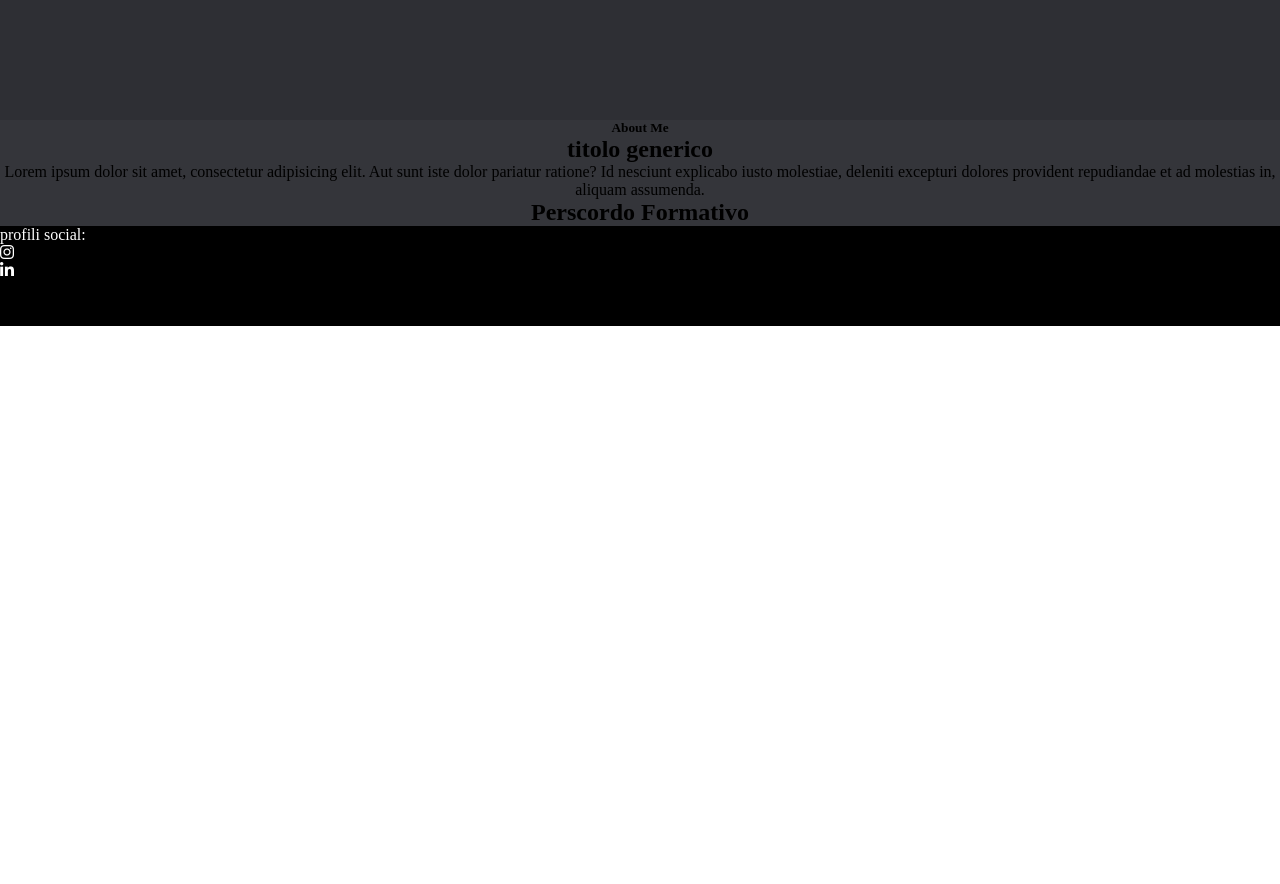
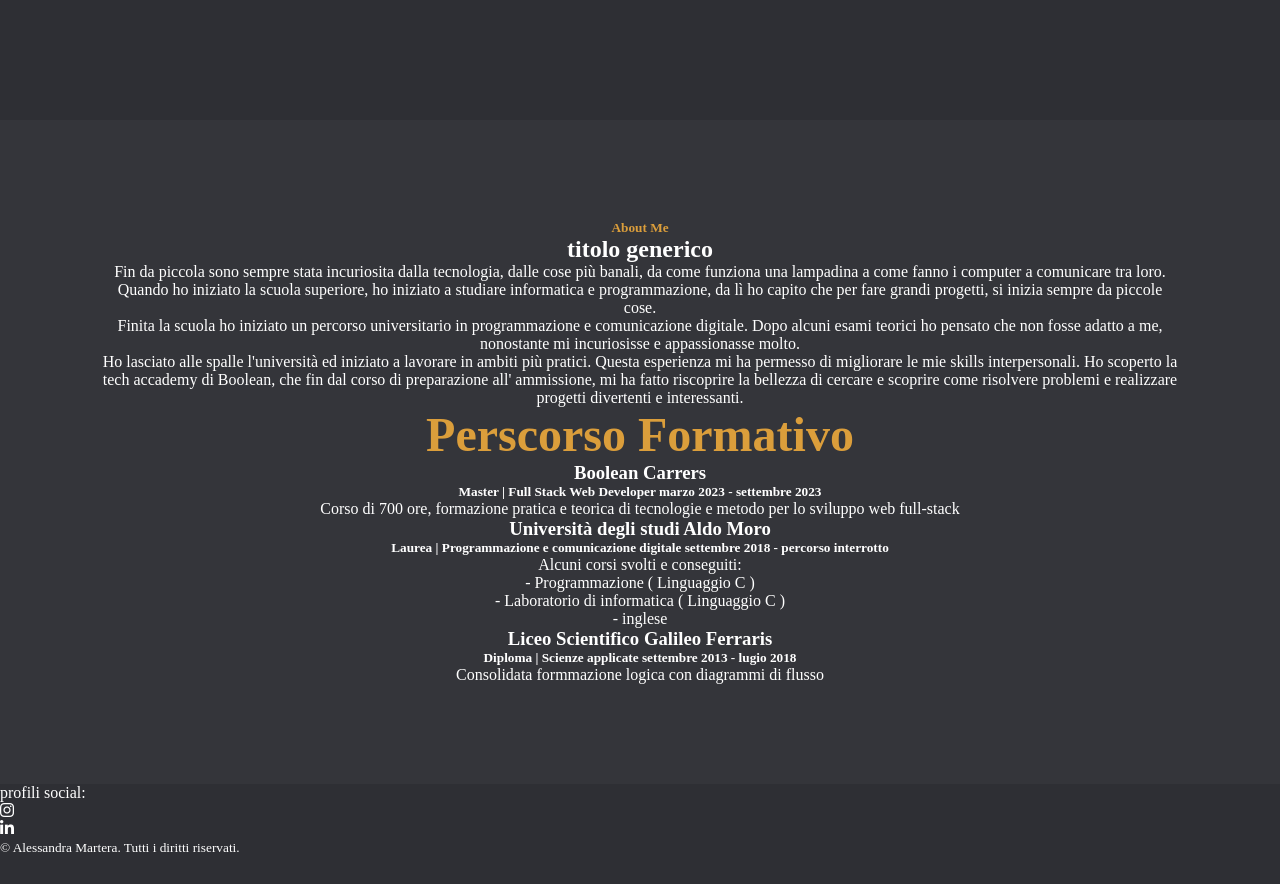
Before and after one commit to AlessandraMartera/portfolio_website, a Vue app: page / in a window 1280 px wide. Shown: the part 780-1664 px from the top of the page. Before the commit the page ends 1106 px from the top, so only its background shows below. Built offline with nearby package versions, Linux system fonts and the light colour scheme.

Commit message:
add macro structrure training

```diff
--- a/src/components/AboutSection.vue
+++ b/src/components/AboutSection.vue
@@ -8,22 +8,84 @@ export default {
 <template>
     <section>
         <div>
-            <h5>
+            <h5 class="highlighter">
                 About Me
             </h5>
             <h2>
                 titolo generico
             </h2>
             <p>
-                Lorem ipsum dolor sit amet, consectetur adipisicing elit. Aut sunt iste dolor pariatur ratione? Id nesciunt
-                explicabo iusto molestiae, deleniti excepturi dolores provident repudiandae et ad molestias in, aliquam
-                assumenda.
+                Fin da piccola sono sempre stata incuriosita dalla tecnologia, dalle cose più banali, da come funziona una
+                lampadina a come fanno i computer a comunicare tra loro. <br>
+
+                Quando ho iniziato la scuola superiore, ho iniziato a studiare informatica e programmazione, da lì ho capito
+                che per fare grandi progetti, si inizia sempre da piccole cose. <br>
+
+                Finita la scuola ho iniziato un percorso universitario in programmazione e comunicazione digitale. Dopo
+                alcuni esami teorici ho pensato che non fosse adatto a me, nonostante mi incuriosisse e appassionasse molto.
+                <br>
+
+                Ho lasciato alle spalle l'università ed iniziato a lavorare in ambiti più pratici. Questa esperienza mi ha
+                permesso di migliorare le mie skills interpersonali. Ho scoperto la tech accademy di Boolean, che fin dal
+                corso di preparazione all' ammissione, mi ha fatto riscoprire la bellezza di cercare e scoprire come
+                risolvere problemi e realizzare progetti divertenti e interessanti. <br>
             </p>
         </div>
 
-        <h1>
-            Perscordo Formativo
-        </h1>
+        <div>
+            <h1 class="highlighter b_title">
+                Perscorso Formativo
+            </h1>
+
+            <!-- Boolean -->
+            <div>
+                <h3>
+                    Boolean Carrers
+                </h3>
+                <h5>
+                    Master | Full Stack Web Developer
+                    marzo 2023 - settembre 2023
+                </h5>
+                <p>
+                    Corso di 700 ore, formazione pratica e teorica di tecnologie e metodo per lo sviluppo web full-stack
+                </p>
+            </div>
+
+            <!-- università -->
+            <div>
+                <h3>
+                    Università degli studi Aldo Moro
+                </h3>
+                <h5>
+                    Laurea | Programmazione e comunicazione digitale
+                    settembre 2018 - percorso interrotto
+                </h5>
+                <p>Alcuni corsi svolti e conseguiti:
+                <ul>
+                    <li> - Programmazione ( Linguaggio C )</li>
+                    <li> - Laboratorio di informatica ( Linguaggio C )</li>
+                    <li> - inglese</li>
+                </ul>
+                </p>
+            </div>
+
+            <!-- Liceo -->
+            <div>
+                <h3>
+                    Liceo Scientifico Galileo Ferraris
+                </h3>
+                <h5>
+                    Diploma | Scienze applicate
+                    settembre 2013 - lugio 2018
+                </h5>
+                <p>
+                    Consolidata formmazione logica con diagrammi di flusso
+                </p>
+            </div>
+
+        </div>
+
+
 
     </section>
 </template>
@@ -34,5 +96,8 @@ export default {
 
 section {
     text-align: center;
-}
-</style>
+
+    .b_title {
+        font-size: 48px;
+    }
+}</style>
--- a/src/components/AppFooter.vue
+++ b/src/components/AppFooter.vue
@@ -28,16 +28,17 @@ export default {
             </ul>
         </div>
 
+        <small>© Alessandra Martera. Tutti i diritti riservati.</small>
     </footer>
 </template>
 
 
 <style lang="scss" scoped>
 @use "./../styles/general.scss" as *;
+@use "./../styles/partials/variables.scss" as *;
 
 footer {
     height: 100px;
-    background-color: #000;
-    color: #fff;
+    background-color: $background_dark;
 }
 </style>
--- a/src/components/AppHeader.vue
+++ b/src/components/AppHeader.vue
@@ -11,7 +11,7 @@ export default {
 
     <!-- logo -->
     <div>
-      Alessandra
+      Alessandra <span class="highlighter"> Martera </span>
     </div>
 
     <!-- nav list -->
@@ -61,9 +61,8 @@ export default {
         </h1>
 
         <p>
-          Lorem ipsum dolor sit, amet consectetur adipisicing elit. Nesciunt eaque magni dignissimos vero, ex
-          dicta necessitatibus atque voluptatibus aliquam provident natus, ipsum, doloremque porro!
-          Necessitatibus, aliquam? Quis obcaecati veniam dolores?
+          Mi piace realizzare siti web, imparare cose nuove e i giochini di logica <i
+            class="fa-regular fa-face-grin-wide"></i>
         </p>
 
         <a href="#">learn more &DownArrow;</a>
@@ -111,7 +110,6 @@ header {
 // Jumbo
 #hero {
   margin-top: 100px;
-  color: $primary;
   height: 100vh;
   background-color: $background_dark;
   padding: 60px 0;
--- a/src/styles/general.scss
+++ b/src/styles/general.scss
@@ -5,6 +5,9 @@
     box-sizing: border-box;
 }
 
+body{
+    color: $primary;
+}
 ul{
     list-style: none;
 }
@@ -26,3 +29,11 @@ button{
     color: $highlighter;
     background:none;
 }
+
+.highlighter{
+    color: $highlighter;
+}
+
+section{
+    padding: 100px;
+}
```
